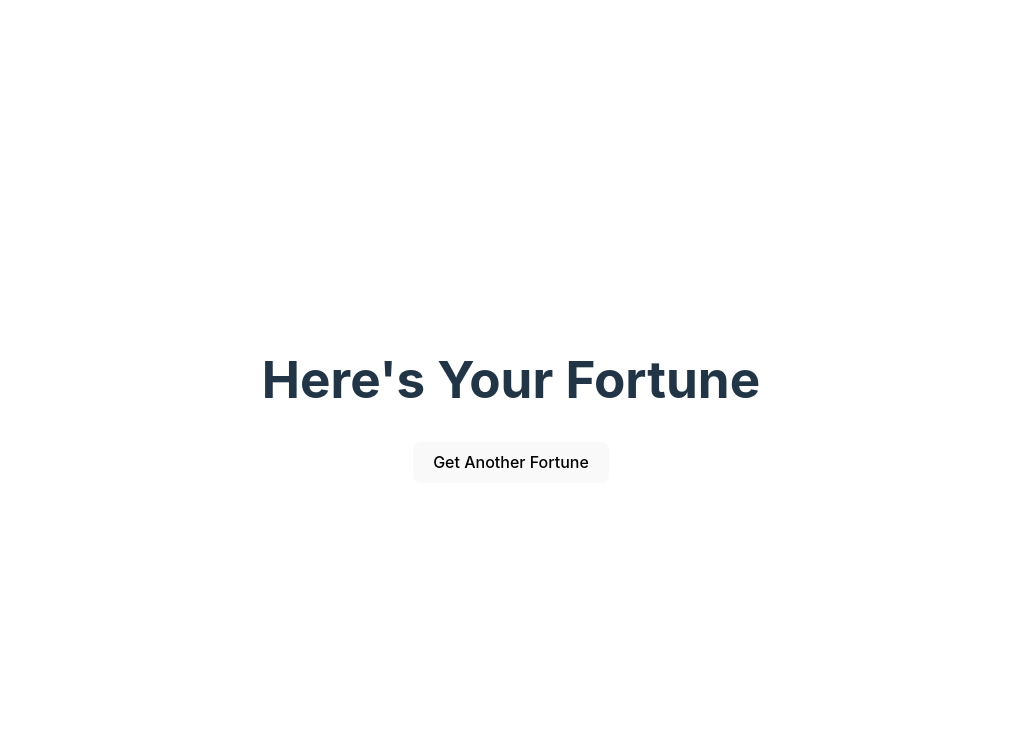
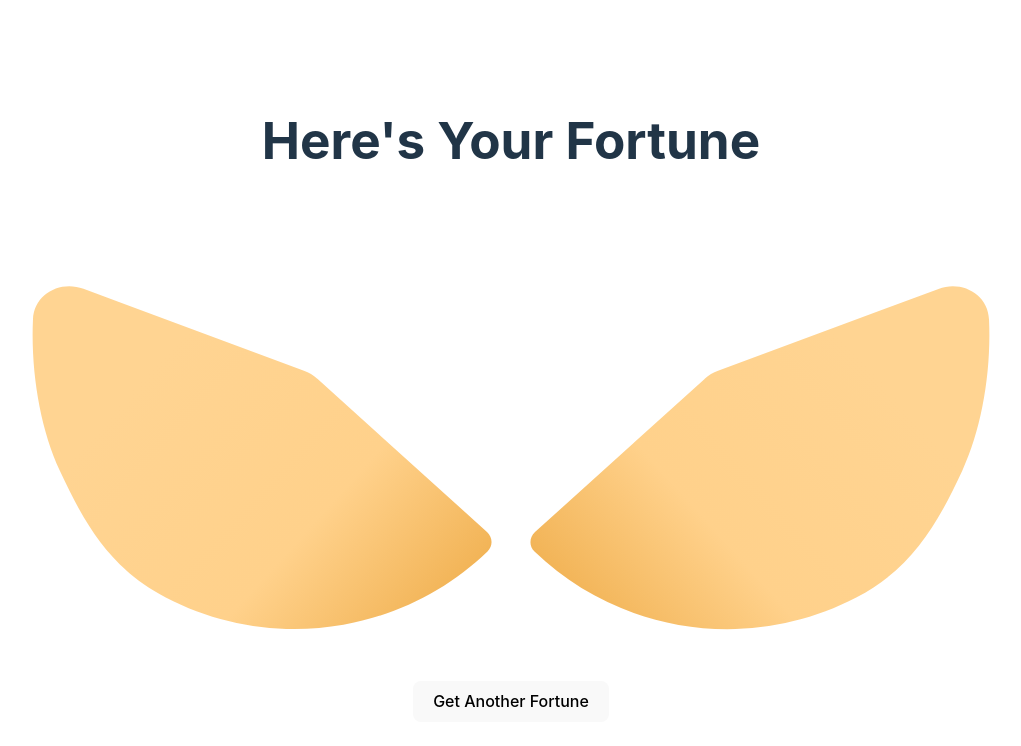
Before and after one commit to juliakimseohyeon/fortune-roasties-revamp, a React (Vite) app: page /fortune/1 in a window 1280 px wide. Shown: the top 746 px of the page, without its empty margins (129-1150 px from the left). Built offline with nearby package versions, Linux system fonts and the light colour scheme; no server answers.

Commit message:
Render getRandomFortune result on FortuneCookieOpen page

```diff
--- a/src/pages/FortuneCookieClosed/FortuneCookieClosed.jsx
+++ b/src/pages/FortuneCookieClosed/FortuneCookieClosed.jsx
@@ -1,4 +1,4 @@
-import "./FortuneCookieClosed";
+import "./FortuneCookieClosed.scss";
 import closedFortuneCookie from "../../assets/images/FortuneCookie.svg";
 import { useNavigate } from "react-router-dom";
 
--- a/src/pages/FortuneCookieOpen/FortuneCookieOpen.jsx
+++ b/src/pages/FortuneCookieOpen/FortuneCookieOpen.jsx
@@ -1,16 +1,23 @@
-import "./FortuneCookieOpen";
-import { useEffect } from "react";
+import "./FortuneCookieOpen.scss";
+import openFortuneCookieLeft from "../../assets/images/FortuneCookieSplitLeft.svg";
+import openFortuneCookieRight from "../../assets/images/FortuneCookieSplitRight.svg";
+import { useEffect, useState } from "react";
 import { useNavigate } from "react-router-dom";
 import axios from "axios";
 
 export default function FortuneCookieOpen({ generateRandNum }) {
   const navigate = useNavigate();
+
+  const [selectedFortune, setSelectedFortune] = useState("");
+
   useEffect(() => {
     const getRandomFortune = async () => {
       try {
         const response = await axios.get(
           `${import.meta.env.VITE_API_URL}/fortune/${generateRandNum}`
         );
+
+        setSelectedFortune(response.data.fortune);
       } catch (err) {
         console.error("Error getting specific fortune: ", err);
       }
@@ -28,6 +35,11 @@ export default function FortuneCookieOpen({ generateRandNum }) {
   return (
     <>
       <h1>Here's Your Fortune</h1>
+      <div className="open-fortune__result">
+        <img src={openFortuneCookieLeft} />
+        <p>{selectedFortune}</p>
+        <img src={openFortuneCookieRight} />
+      </div>
       <button onClick={handleButtonClick}>Get Another Fortune</button>
     </>
   );
--- a/src/pages/FortuneCookieOpen/FortuneCookieOpen.scss
+++ b/src/pages/FortuneCookieOpen/FortuneCookieOpen.scss
@@ -0,0 +1,7 @@
+@use "../../styles/partials/mixins" as *;
+
+.open-fortune {
+  &__result {
+    @include display-flex(flex, row);
+  }
+}
```
Also changed, not shown: src/assets/images/FortuneCookieSplitLeft.svg (added), src/assets/images/FortuneCookieSplitRight.svg (added).
